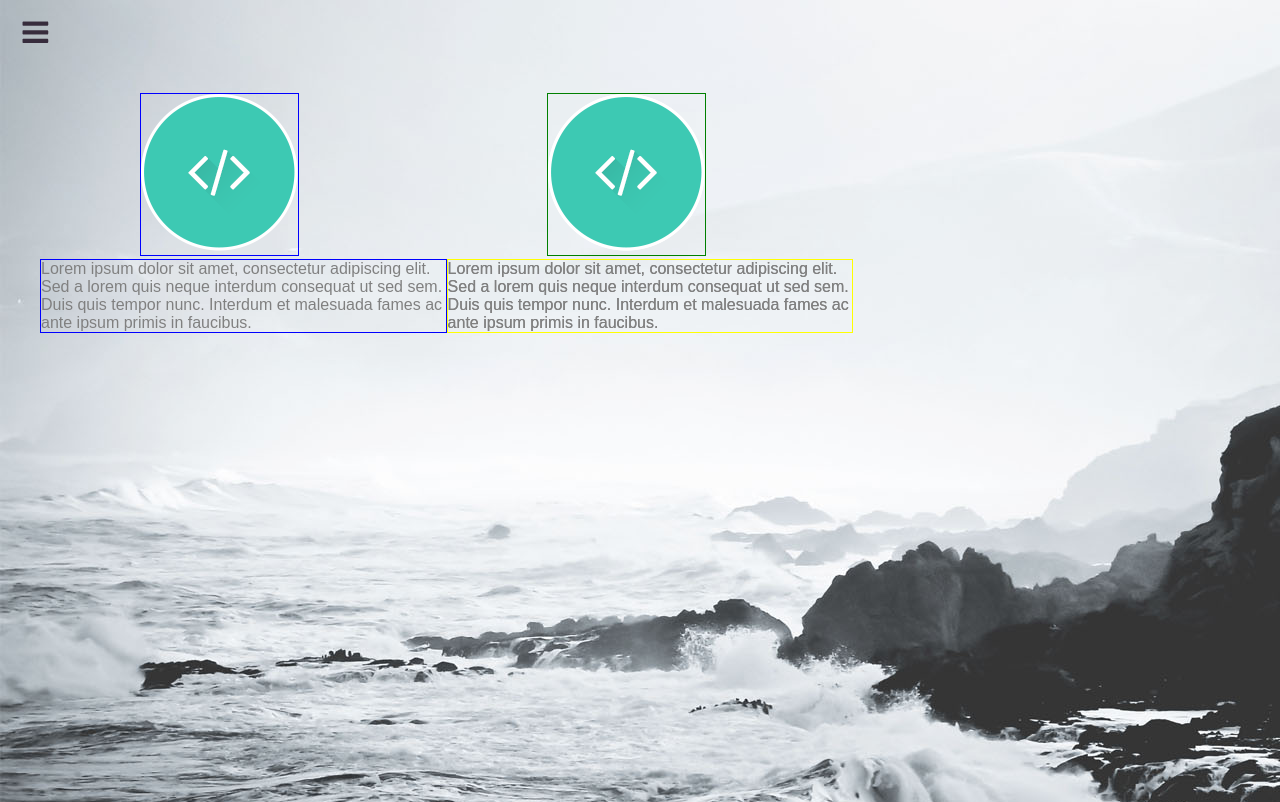
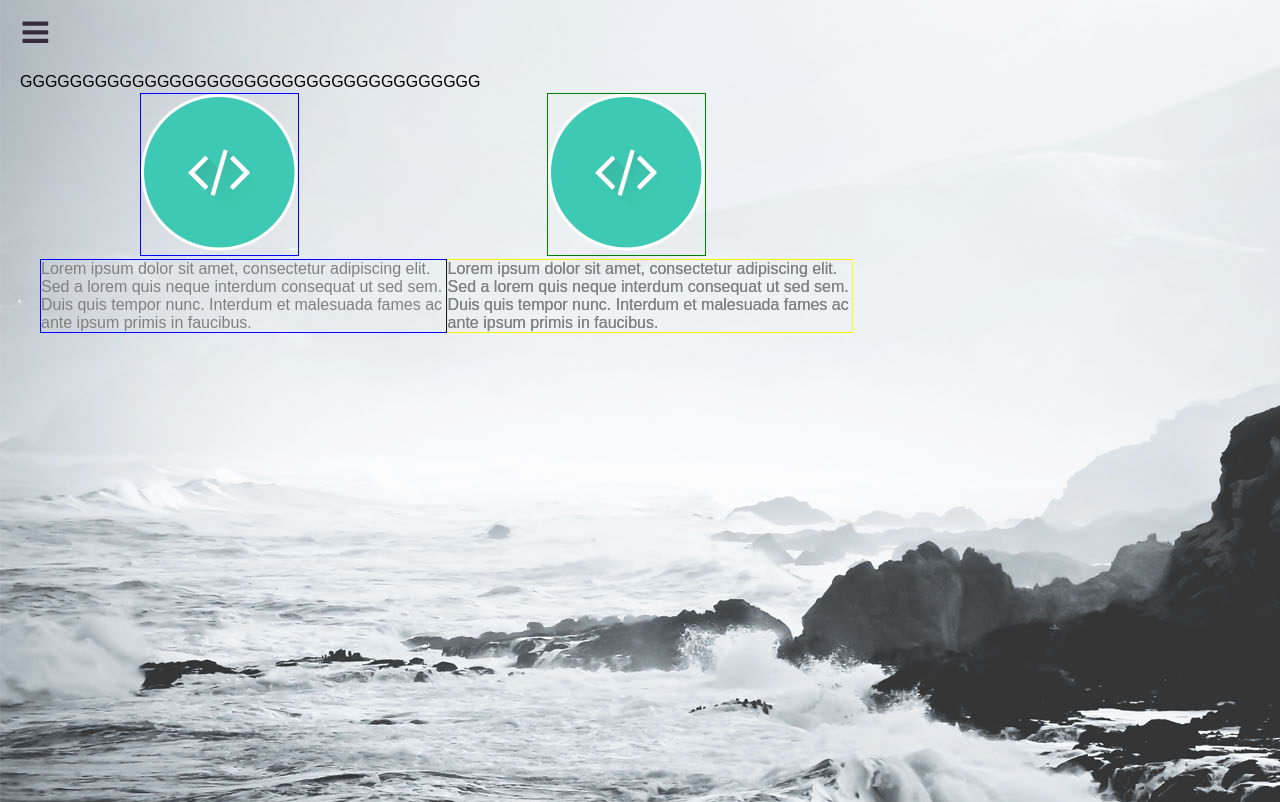
Before and after one commit to wjy62/first, a plain HTML site: page index.html in a window 1280 px wide. Drawn offline with Linux system fonts and the light colour scheme.

Commit message:
change index
test for change

```diff
--- a/index.html
+++ b/index.html
@@ -14,6 +14,7 @@
 		</div>
 
 		<div class="content1">
+		GGGGGGGGGGGGGGGGGGGGGGGGGGGGGGGGGGGGG
 			<div class="icon1">
 				<img src="img/icon2.png" alt="">
 			</div>
```
